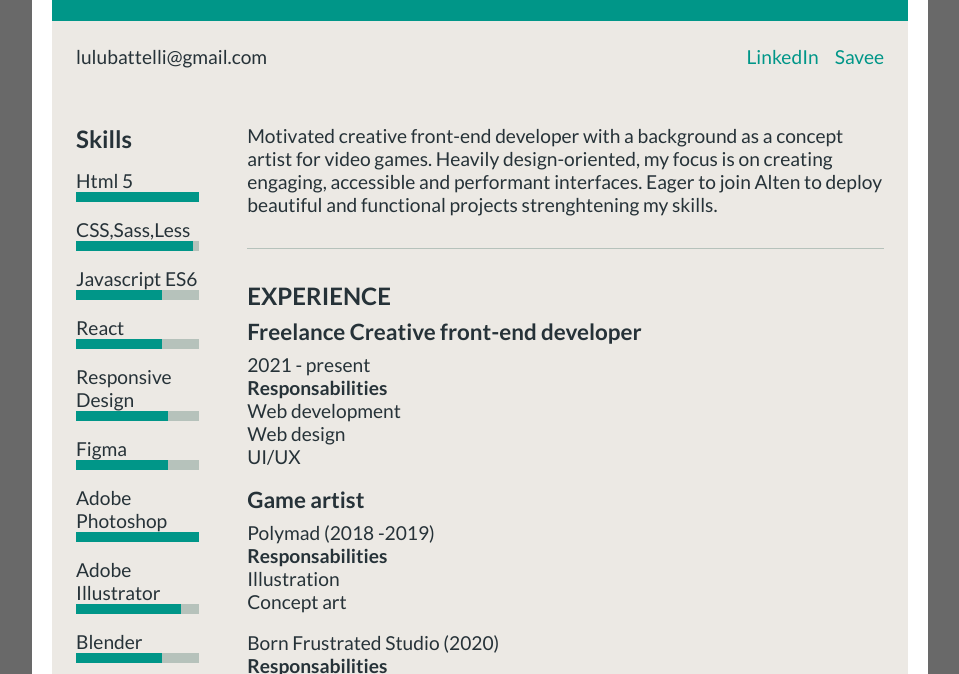
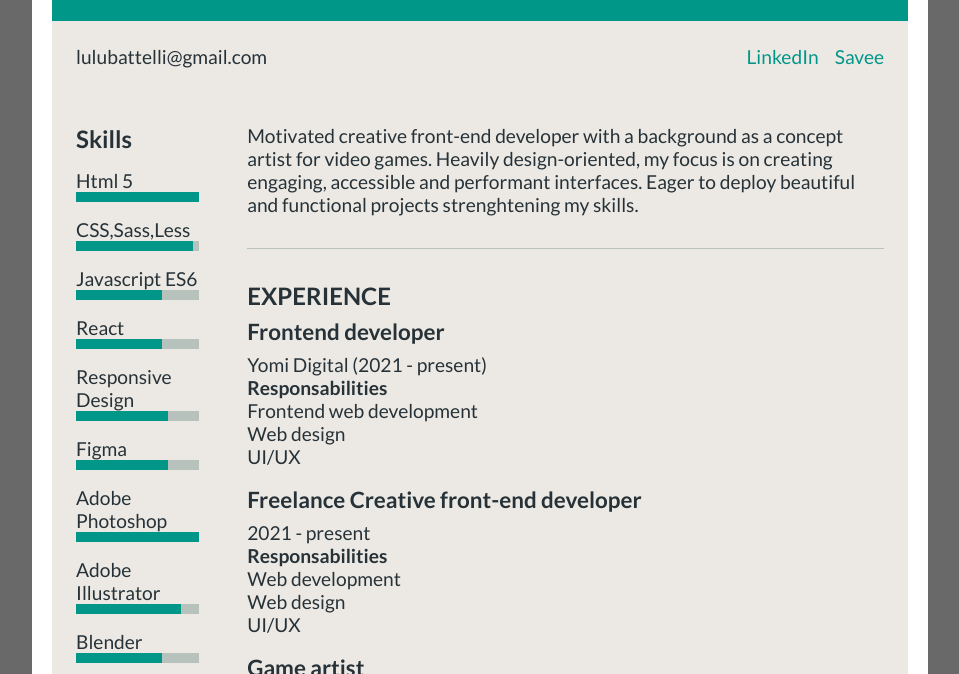
Before and after one commit to doclew/Resume, a plain HTML site: page index.html in a window 1280 px wide. Shown: the part 115-789 px from the top of the page, without its empty margins (160-1119 px from the left). Drawn offline with Linux system fonts and the light colour scheme.

Commit message:
Update index.html

```diff
--- a/index.html
+++ b/index.html
@@ -119,7 +119,7 @@
 
             <p class="desc">Motivated creative front-end developer with a background as a concept artist for video
                 games. Heavily design-oriented, my focus is on creating engaging, accessible and performant interfaces.
-                Eager to join Alten to deploy beautiful and functional projects strenghtening my skills.</p>
+                Eager to deploy beautiful and functional projects strenghtening my skills.</p>
 
 
 
@@ -129,6 +129,18 @@
             <div class="experience">
 
                 <h2>Experience</h2>
+
+                <h4>Frontend developer</h4>
+
+                <p class="date">Yomi Digital (2021 - present)</p>
+                <h5>Responsabilities</h5>
+                <ul>
+                    <li>Frontend web development</li>
+                    <li>Web design</li>
+                    <li>UI/UX</li>
+                </ul>
+
+                <br>
 
                 <h4>Freelance Creative front-end developer</h4>
 
```
